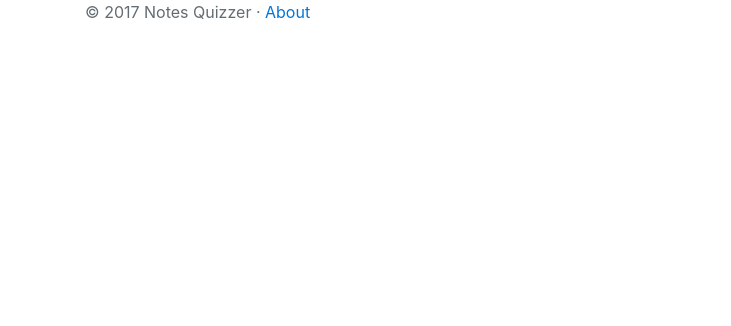
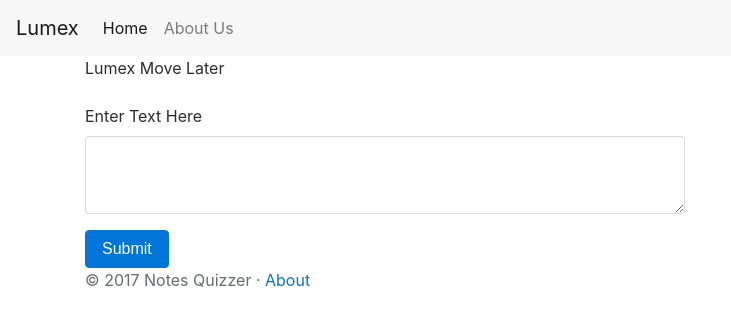
Before and after one commit to acohen1/notes-quizzer, a Django app: page / in a window 1280 px wide. Shown: the top 326 px of the page, without its empty margins (0-731 px from the left). Run offline with Django 3.2, Linux system fonts and the light colour scheme; some libraries are stand-ins or nearby versions.

Commit message:
Made a NavBar and text box with submit button.

```diff
--- a/quizzer/templates/quizzer/index.html
+++ b/quizzer/templates/quizzer/index.html
@@ -19,6 +19,39 @@
 </head>
 
 <body>
+	<!-- Delete Later Line 22-->
+	<nav class="navbar navbar-toggleable-md navbar-light bg-faded">
+		<button class="navbar-toggler navbar-toggler-right" type="button" data-toggle="collapse" data-target="#navbarNavAltMarkup" aria-controls="navbarNavAltMarkup" aria-expanded="false" aria-label="Toggle navigation">
+			<span class="navbar-toggler-icon"></span>
+		</button>
+		<a class="navbar-brand" href="#">Lumex</a>
+		<div class="collapse navbar-collapse" id="navbarNavAltMarkup">
+			<div class="navbar-nav">
+				<a class="nav-item nav-link active" href="#">Home <span class="sr-only">(current)</span></a>
+				<a class="nav-item nav-link" href="#">About Us</a>
+			</div>
+		</div>
+	</nav>
+	<!--Delete Later Line 35-->
+
+	<!--Delete Later Line 37-->
+	<div class="container">
+	<div style="width: 600px; text-align: middle;">
+	<form>
+		<div class="form-group">
+			<label for="exampleInputEmail1">Lumex Move Later</label>
+		</div>
+		<div class="form-group">
+			<label for="exampleInputPassword1">Enter Text Here</label>
+
+			<textarea class="form-control" id="exampleTextarea" rows="3"></textarea>
+		</div>
+	</div>
+	<button type="submit" class="btn btn-primary">Submit</button>
+</form>
+</div>
+</div>
+<!--Delete Later Line 49-->
 
 <footer class="footer">
 	<div class="container">
```
Lines whose indentation alone changed are shown as unchanged.
